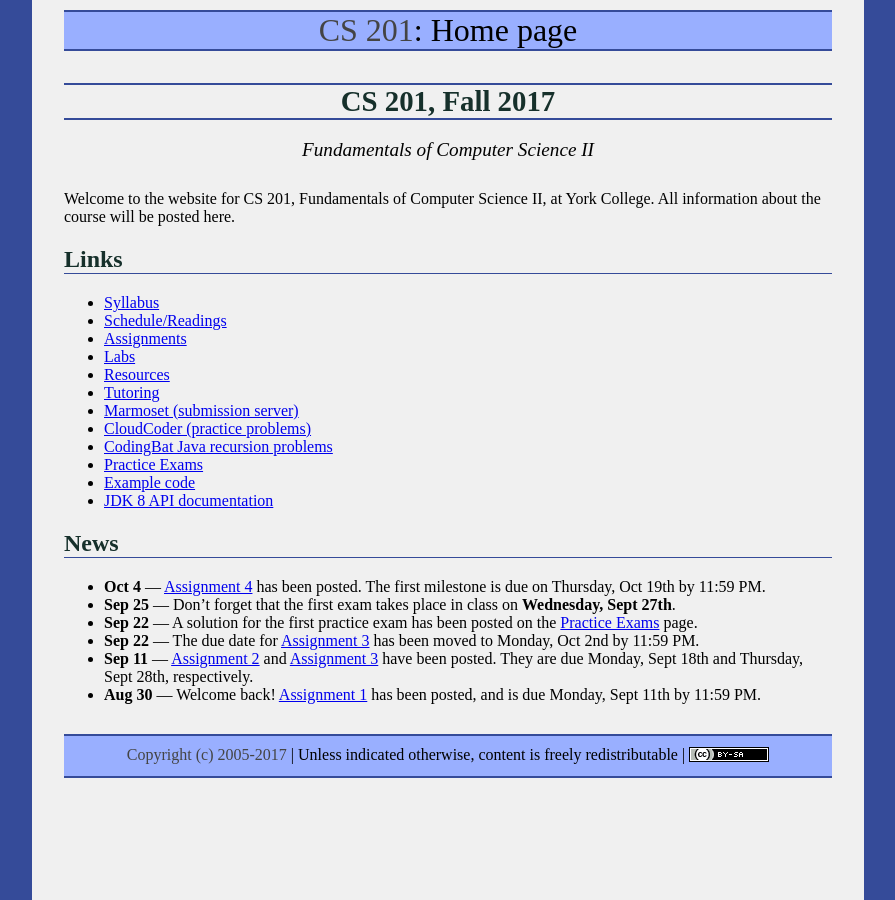
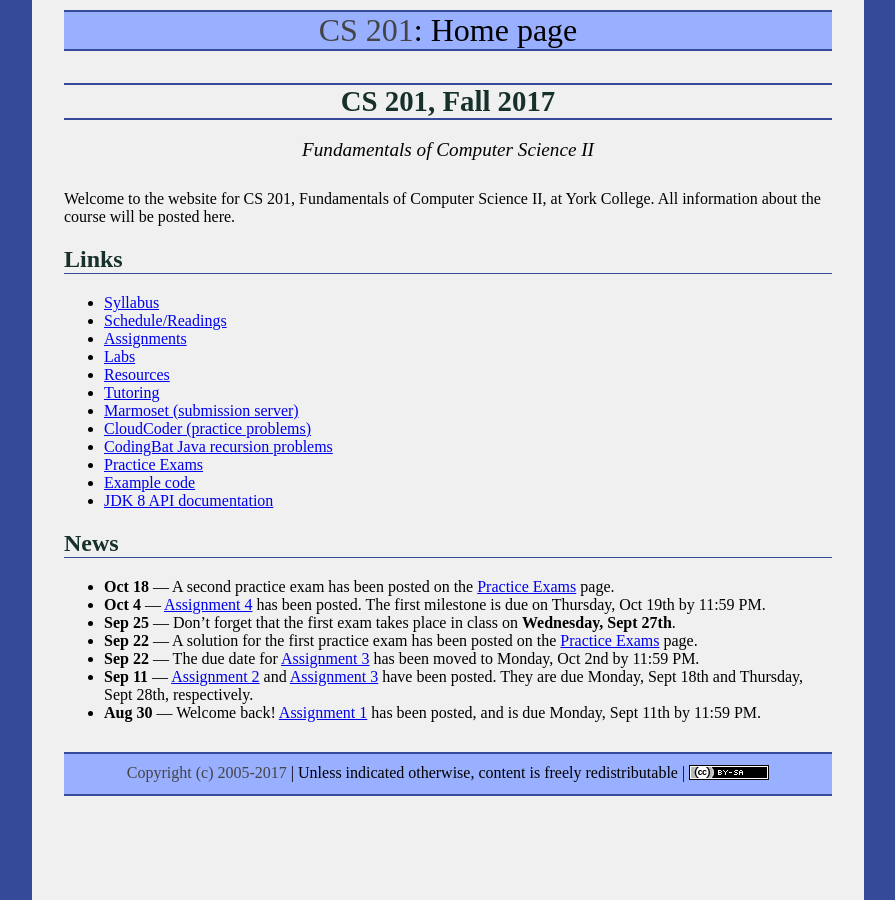
Before and after one commit to ycpcs/cs201-fall2017, a Jekyll site: the page built from index.md, in a window 1280 px wide. Shown: the whole page, without its empty margins (192-1087 px from the left). Built offline with Jekyll 4.4.1, drawn with Linux system fonts in a browser that asks for light colours.

Commit message:
post second practice exam

```diff
--- a/index.md
+++ b/index.md
@@ -26,6 +26,7 @@ Welcome to the website for CS 201, Fundamentals of Computer Science II, at York
 
 ## News
 
+* **Oct 18** &mdash; A second practice exam has been posted on the [Practice Exams](practice/index.html) page.
 * **Oct 4** &mdash; [Assignment 4](assign/assign04.html) has been posted.  The first milestone is due on Thursday, Oct 19th by 11:59 PM.
 * **Sep 25** &mdash; Don't forget that the first exam takes place in class on **Wednesday, Sept 27th**.
 * **Sep 22** &mdash; A solution for the first practice exam has been posted on the [Practice Exams](practice/index.html) page.
```
Also changed, not shown: practice/index.md (+2 -0 lines), 2 other files.
